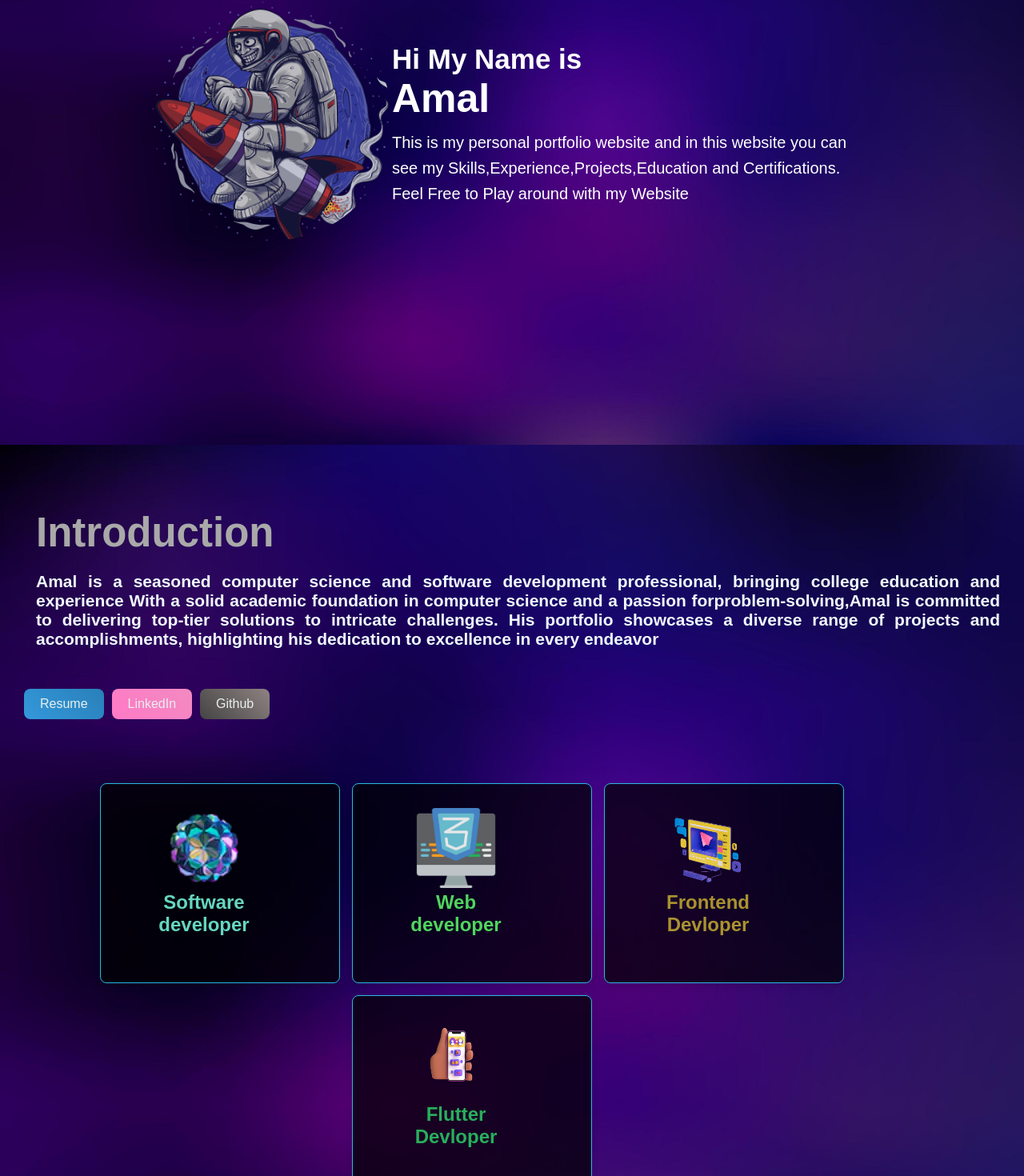
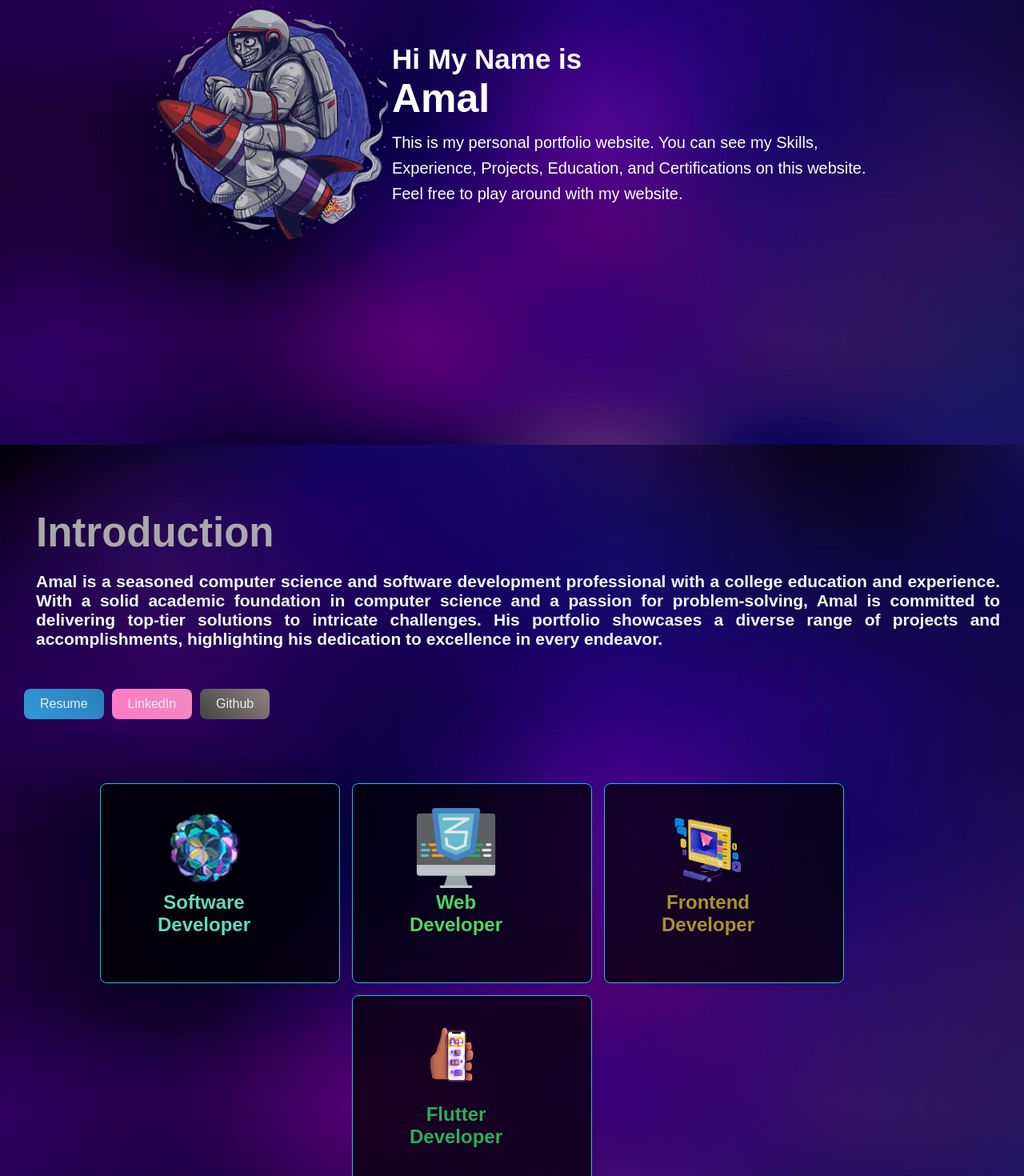
Before and after one commit to amalsujabiju5/New-Personal-Portfolio-, a React (Vite) app: page / in a window 1280 px wide. Shown: the part 244-1714 px from the top of the page at 80% size. Built offline with nearby package versions, Linux system fonts and the light colour scheme.

Commit message:
Update data.js

```diff
--- a/src/constants/data.js
+++ b/src/constants/data.js
@@ -25,11 +25,11 @@ export const assets = {
 export const intro = [
     {
         title: "Amal",
-        desc: "This is my personal portfolio website and in this website you can see my Skills,Experience,Projects,Education and Certifications. Feel Free to Play around with my Website",
+        desc: "This is my personal portfolio website. You can see my Skills, Experience, Projects, Education, and Certifications on this website. Feel free to play around with my website.",
     },
     {
         title: "Introduction",
-        desc: "Amal is a seasoned computer science and software development professional, bringing college education and experience With a solid academic foundation in computer science and a passion forproblem-solving,Amal is committed to delivering top-tier solutions to intricate challenges. His portfolio showcases a diverse range of projects and accomplishments, highlighting his dedication to excellence in every endeavor",
+        desc: "Amal is a seasoned computer science and software development professional with a college education and experience. With a solid academic foundation in computer science and a passion for problem-solving, Amal is committed to delivering top-tier solutions to intricate challenges. His portfolio showcases a diverse range of projects and accomplishments, highlighting his dedication to excellence in every endeavor.",
     },
 ];
 
@@ -40,29 +40,29 @@ export const education = [
     },
     {
         company_name: "GVHSS Pattazhy India",
-        desc: "Completed High school education from GVHSS in Bio-Maths stream and scored 81% Overall ",
+        desc: "Completed high school education from GVHSS in Bio-Maths stream and scored 81% overall.",
     },
     {
         company_name: "Google Technical Support",
-        desc: "Completed Google Technical support fundementals certificate which helped in understanding of technical support fundementals ",
+        desc: "Completed Google Technical Support Fundamentals certificate, which helped in understanding technical support fundamentals.",
     },
 ];
 
 export const technologies = [
     {
-        name: "Software developer",
+        name: "Software Developer",
         icon: software,
     },
     {
-        name: "Web developer",
+        name: "Web Developer",
         icon: web,
     },
     {
-        name: "Frontend Devloper",
+        name: "Frontend Developer",
         icon: front,
     },
     {
-        name: "Flutter Devloper",
+        name: "Flutter Developer",
         icon: mobile,
     },
 ];
@@ -70,43 +70,32 @@ export const technologies = [
 export const projects = [
     {
         name: "YouTube Clone",
-        description:
-            "Youtube clone is an application that allows you to watch your favourite videos and contents and search videos and shows.",
-
+        description: "YouTube clone is an application that allows you to watch your favorite videos and contents and search videos and shows.",
         image: youtube,
     },
     {
         name: "Spotify Clone",
-        description:
-            "Spotify clone is an application that allows you to stream your favourite music and create playlists.",
-
+        description: "Spotify clone is an application that allows you to stream your favorite music and create playlists.",
         image: spotify,
     },
     {
         name: "Netflix Clone",
-        description:
-            "Netflix clone is an application that is made up of flutter. It has the feature of previewing the movies and when the user clicks the Movies list then it will show the detail that coming from TMDB database.",
-
+        description: "Netflix clone is an application made with Flutter. It features previewing movies and detailed information fetched from the TMDB database.",
         image: netflix,
     },
     {
-        name: "Personal poertfolio",
-        description:
-            "Personal Portfolio prject showcasing my experience,skills,Projects and Contact infrormation.This project is made with React",
-
+        name: "Personal Portfolio",
+        description: "Personal Portfolio project showcasing my experience, skills, projects, and contact information. This project is made with React.",
         image: portfolio,
     },
     {
         name: "Weather App",
-        description:
-            "Weather app shows has the feature of searching the location and the user can able to see the current weather of the Particular place and you can see the Forecast of the place in the same age als0.",
-
+        description: "Weather app has features like location search, current weather display, and forecast.",
         image: weather,
     },
     {
         name: "ChatApp",
-        description:
-            "ChatApp using react is an online chat Platform. where the user can chat to the registered Users.The user has to register first with filling the detaials and selecting a profile picture,It has aunthentication features which Login and logout the users. ",
+        description: "ChatApp using React is an online chat platform where users can chat with registered users. Users need to register first, fill in their details, and select a profile picture. It includes authentication features for user login and logout.",
         image: ChatApp,
     },
 ];
```
